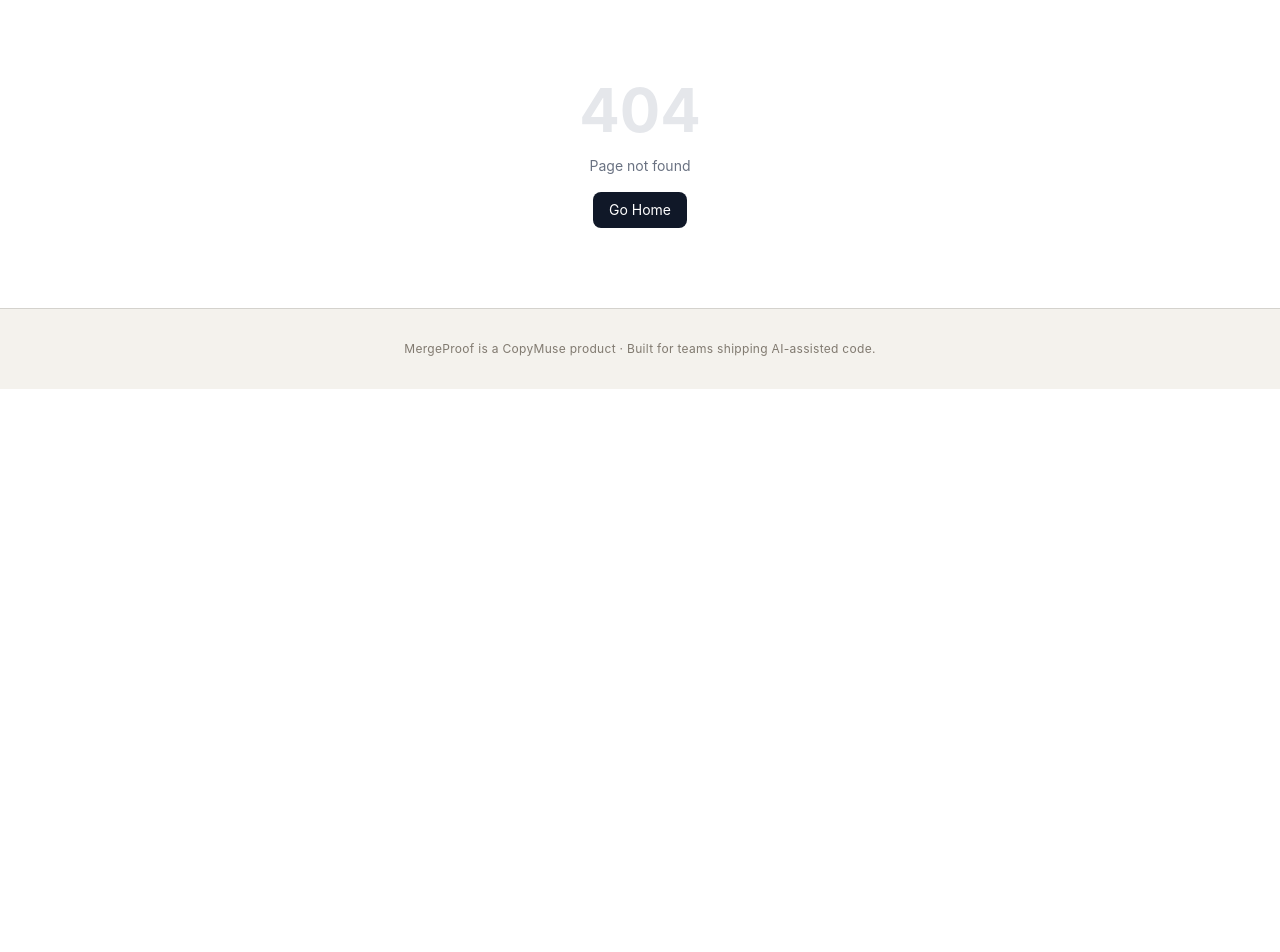
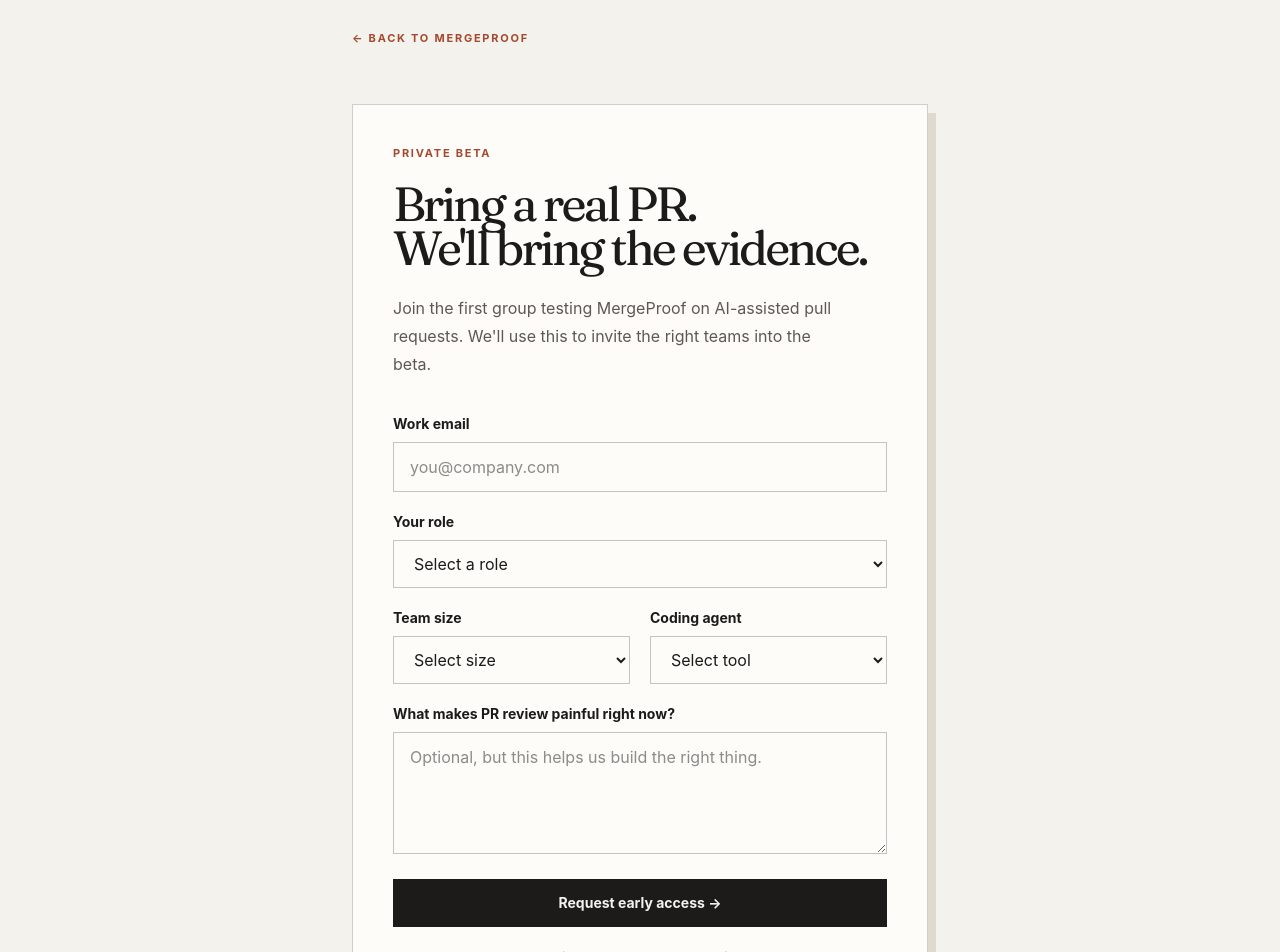
Before and after one commit to 0xnewbiewhermes/copymuse, a Next.js app: page /waitlist in a window 1280 px wide. Before the commit this address had no page. Shown: the top 952 px of the page. Before the commit the page ends 800 px from the top, so only its background shows below. Built offline with nearby package versions, Linux system fonts and the light colour scheme.

Commit message:
feat: add MergeProof beta waitlist

```diff
--- /dev/null
+++ b/app/waitlist/page.tsx
@@ -0,0 +1,35 @@
+const options = {
+  roles: ["Founder / CTO", "Engineering lead", "Senior engineer", "Product manager", "Other"],
+  teams: ["Just me", "2–5 people", "6–15 people", "16–50 people", "51+"],
+  agents: ["Cursor", "Claude Code", "Codex", "GitHub Copilot", "Windsurf", "Other / none"],
+};
+
+export default function WaitlistPage() {
+  return (
+    <main className="min-h-screen bg-[#f4f2ed] px-5 py-6 text-[#1c1b19]" style={{ fontFamily: '"DM Sans", ui-sans-serif, system-ui' }}>
+      <div className="mx-auto max-w-xl">
+        <a href="/" className="text-[11px] font-bold uppercase tracking-[0.16em] text-[#a4492e]">← Back to MergeProof</a>
+        <div className="mt-14 border border-[#1c1b19]/20 bg-[#fdfcf9] p-7 shadow-[8px_9px_0_#dfd9cf] sm:p-10">
+          <p className="text-[11px] font-bold uppercase tracking-[0.16em] text-[#a4492e]">Private beta</p>
+          <h1 className="mt-5 text-5xl leading-[0.92] tracking-[-0.06em]" style={{ fontFamily: '"Fraunces", Georgia, serif' }}>Bring a real PR.<br />We&apos;ll bring the evidence.</h1>
+          <p className="mt-6 max-w-md leading-7 text-[#5d5952]">Join the first group testing MergeProof on AI-assisted pull requests. We&apos;ll use this to invite the right teams into the beta.</p>
+          <form className="mt-9 space-y-5" action="https://formsubmit.co/hello@copymuse.digital" method="POST">
+            <input type="hidden" name="_subject" value="New MergeProof beta request" />
+            <input type="hidden" name="_template" value="table" />
+            <input type="hidden" name="_next" value="https://www.copymuse.digital/waitlist/thanks" />
+            <input type="hidden" name="_captcha" value="false" />
+            <label className="block text-sm font-bold">Work email<input required name="email" type="email" autoComplete="email" placeholder="you@company.com" className="mt-2 w-full border border-[#1c1b19]/25 bg-[#fdfcf9] px-4 py-3 text-base font-normal outline-none transition focus:border-[#a4492e] focus:ring-2 focus:ring-[#a4492e]/15" /></label>
+            <label className="block text-sm font-bold">Your role<select required name="role" defaultValue="" className="mt-2 w-full border border-[#1c1b19]/25 bg-[#fdfcf9] px-4 py-3 text-base font-normal outline-none focus:border-[#a4492e]"><option value="" disabled>Select a role</option>{options.roles.map((option) => <option key={option}>{option}</option>)}</select></label>
+            <div className="grid gap-5 sm:grid-cols-2">
+              <label className="block text-sm font-bold">Team size<select required name="team_size" defaultValue="" className="mt-2 w-full border border-[#1c1b19]/25 bg-[#fdfcf9] px-4 py-3 text-base font-normal outline-none focus:border-[#a4492e]"><option value="" disabled>Select size</option>{options.teams.map((option) => <option key={option}>{option}</option>)}</select></label>
+              <label className="block text-sm font-bold">Coding agent<select required name="coding_agent" defaultValue="" className="mt-2 w-full border border-[#1c1b19]/25 bg-[#fdfcf9] px-4 py-3 text-base font-normal outline-none focus:border-[#a4492e]"><option value="" disabled>Select tool</option>{options.agents.map((option) => <option key={option}>{option}</option>)}</select></label>
+            </div>
+            <label className="block text-sm font-bold">What makes PR review painful right now?<textarea name="review_pain" rows={4} placeholder="Optional, but this helps us build the right thing." className="mt-2 w-full resize-y border border-[#1c1b19]/25 bg-[#fdfcf9] px-4 py-3 text-base font-normal outline-none focus:border-[#a4492e] focus:ring-2 focus:ring-[#a4492e]/15" /></label>
+            <button type="submit" className="w-full bg-[#1c1b19] px-5 py-3.5 text-sm font-bold text-[#f4f2ed] transition hover:bg-[#a4492e]">Request early access →</button>
+          </form>
+          <p className="mt-5 text-xs leading-5 text-[#817a70]">No sales sequence. Your details go to the CopyMuse beta inbox only.</p>
+        </div>
+      </div>
+    </main>
+  );
+}
```
